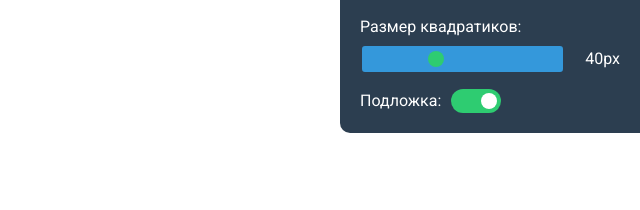
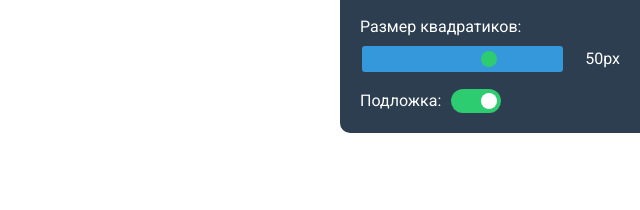
Before and after one commit to Dunweir/OverlayHUD-repo, a plain HTML site: page overlay-control_1.0.html in a window 1280 px wide. Shown: the part 401-611 px from the top of the page, 640-1280 px from the left. Drawn offline with Linux system fonts and the light colour scheme; a web font is replaced by a local one.

Commit message:
feat: change default square size to 50px

```diff
--- a/overlay-control_1.0.html
+++ b/overlay-control_1.0.html
@@ -122,7 +122,7 @@
         }
 
         :root {
-            --square-size: 40px;
+            --square-size: 50px;
         }
 
         .monster-square.level-1 { border: 2px solid #4CAF50; }
@@ -389,8 +389,8 @@
             <div class="size-control">
                 <span>Размер квадратиков:</span>
                 <div class="slider-row">
-                    <input type="range" id="sizeSlider" min="30" max="60" value="40" step="2">
-                    <span id="sizeValue">40px</span>
+                    <input type="range" id="sizeSlider" min="30" max="60" value="50" step="2">
+                    <span id="sizeValue">50px</span>
                 </div>
             </div>
 
```
